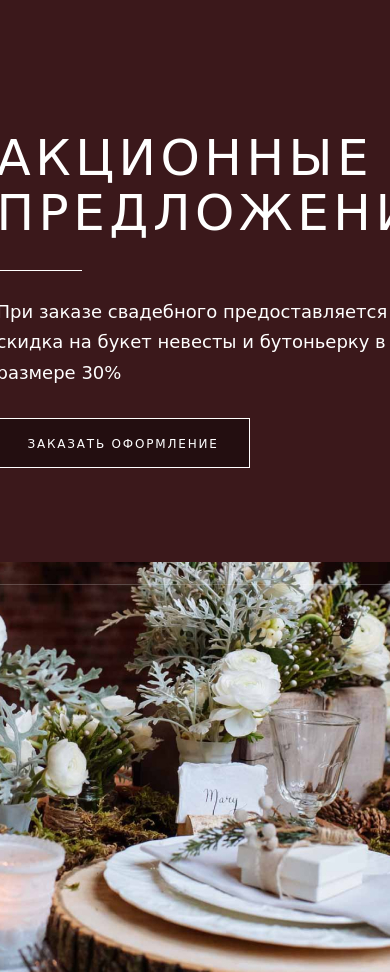
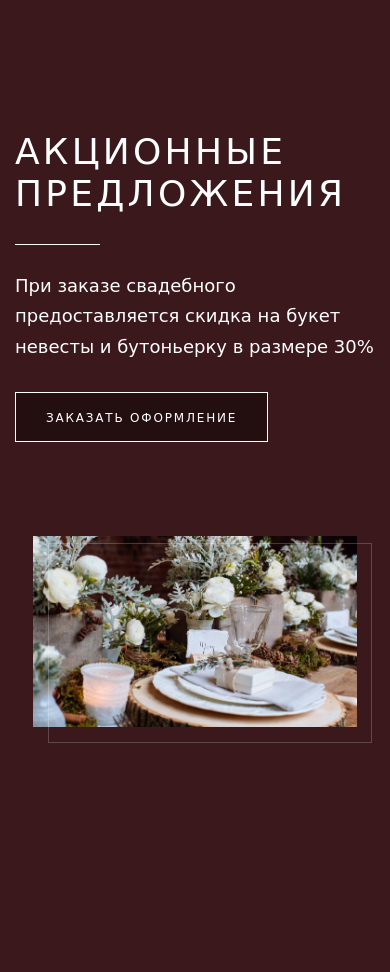
Before and after one commit to puncoviy/floristry-layout, a plain HTML site: page index.html in a window 390 px wide. Shown: the part 4800-5772 px from the top of the page. Drawn offline with Linux system fonts and the light colour scheme; some packages are replaced by stand-ins of ours; a script that the page names is missing; a web font is replaced by a local one.

Commit message:
feat: add offer section responsive

```diff
--- a/css/style.css
+++ b/css/style.css
@@ -489,8 +489,7 @@ body {
 .offer__title {
     margin-bottom: 56px;
 }
-.title {
-}
+
 .offer__text {
     margin-bottom: 30px;
 }
@@ -864,6 +863,12 @@ body {
         font-size: 70px;
         line-height: 70px;
     }
+    .offer__img-box {
+        width: 90%;
+    }
+    .offer__img {
+        width: 100%;
+    }
 }
 
 @media (max-width: 767px) {
@@ -916,6 +921,14 @@ body {
         font-size: 50px;
         line-height: 50px;
     }
+    .offer__img-box::after {
+        left: 15px;
+        top: 7px;
+    }
+    .title {
+        font-size: 36px;
+        line-height: 42px;
+    }
 }
 
 @media (max-width: 460px) {
```
